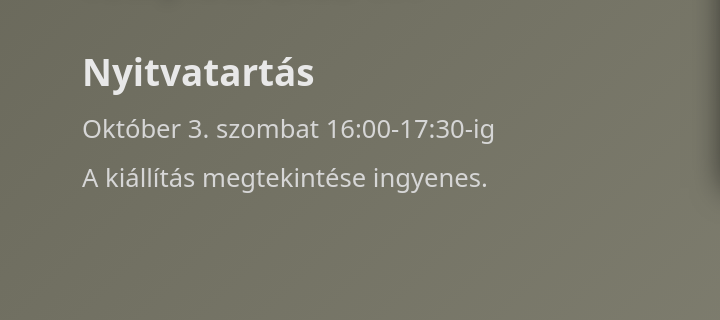
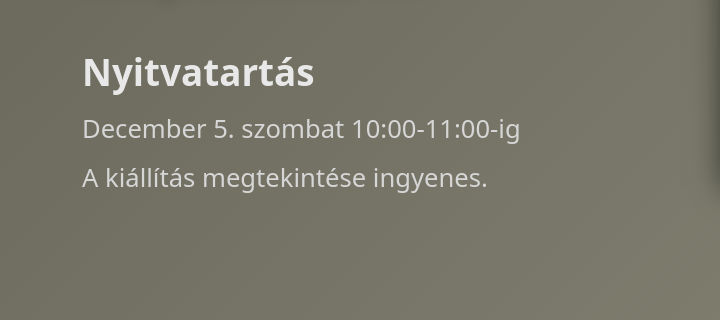
Before and after one commit to adam32912312/Kutas-kiallitas, a plain HTML site: page index.html in a window 1280 px wide. Shown: the part 404-724 px from the top of the page, 0-720 px from the left. Drawn offline with nearby package versions, Linux system fonts and the light colour scheme; grey boxes are pictures that could not be loaded.

Commit message:
twenty-eighth

```diff
--- a/index.html
+++ b/index.html
@@ -50,7 +50,7 @@
           <h1 class="cím">Kutas-kiállítás</h1>
           <h2 class="cím1">Templom utca 17.</h2>
           <p class="alcím">Nyitvatartás</p>
-          <p class="alalcím">Október 3. szombat 16:00-17:30-ig</p>
+          <p class="alalcím">December 5. szombat 10:00-11:00-ig</p>
           <p class="alalcím">A kiállítás megtekintése ingyenes.</p>
         </div>
         <!-- Jobb oldal: kép -->
```
